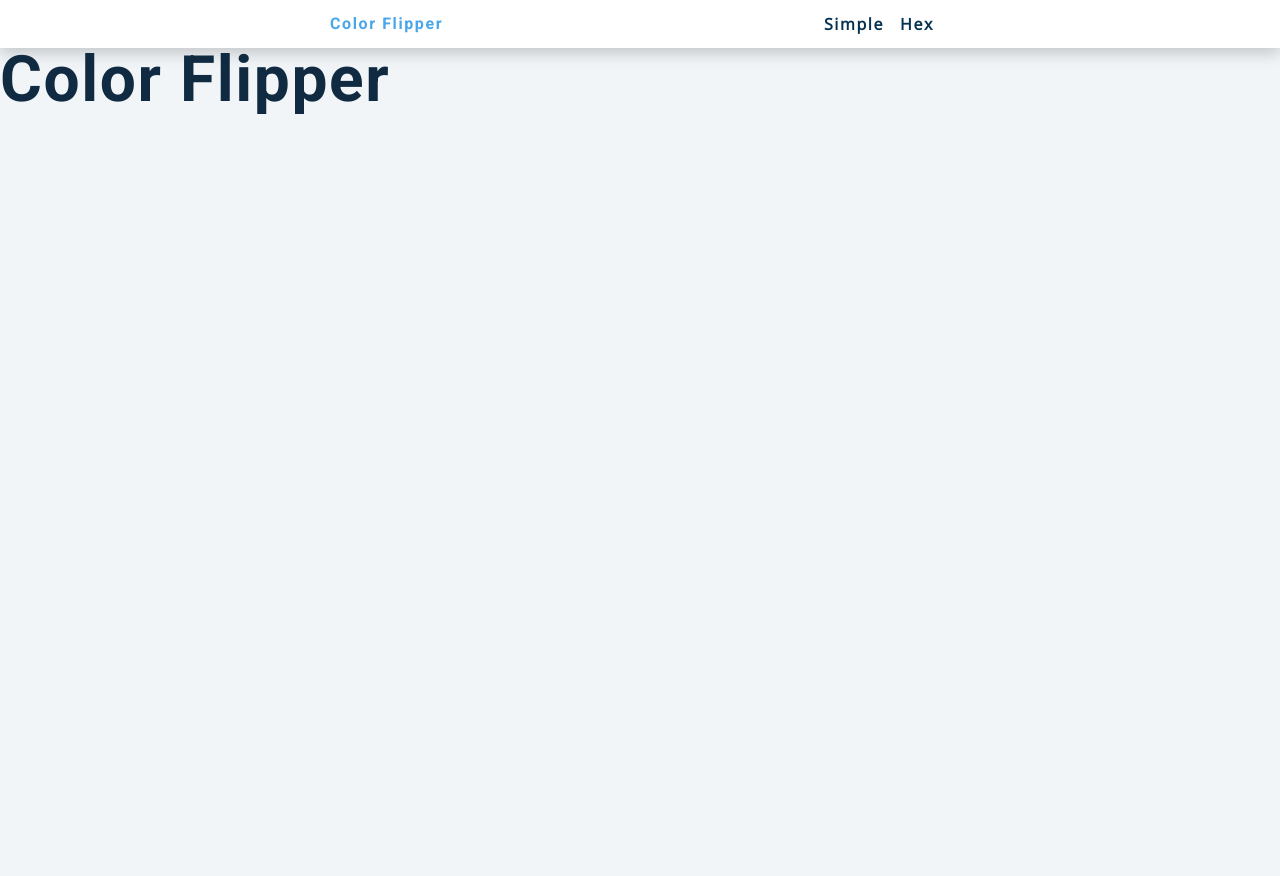
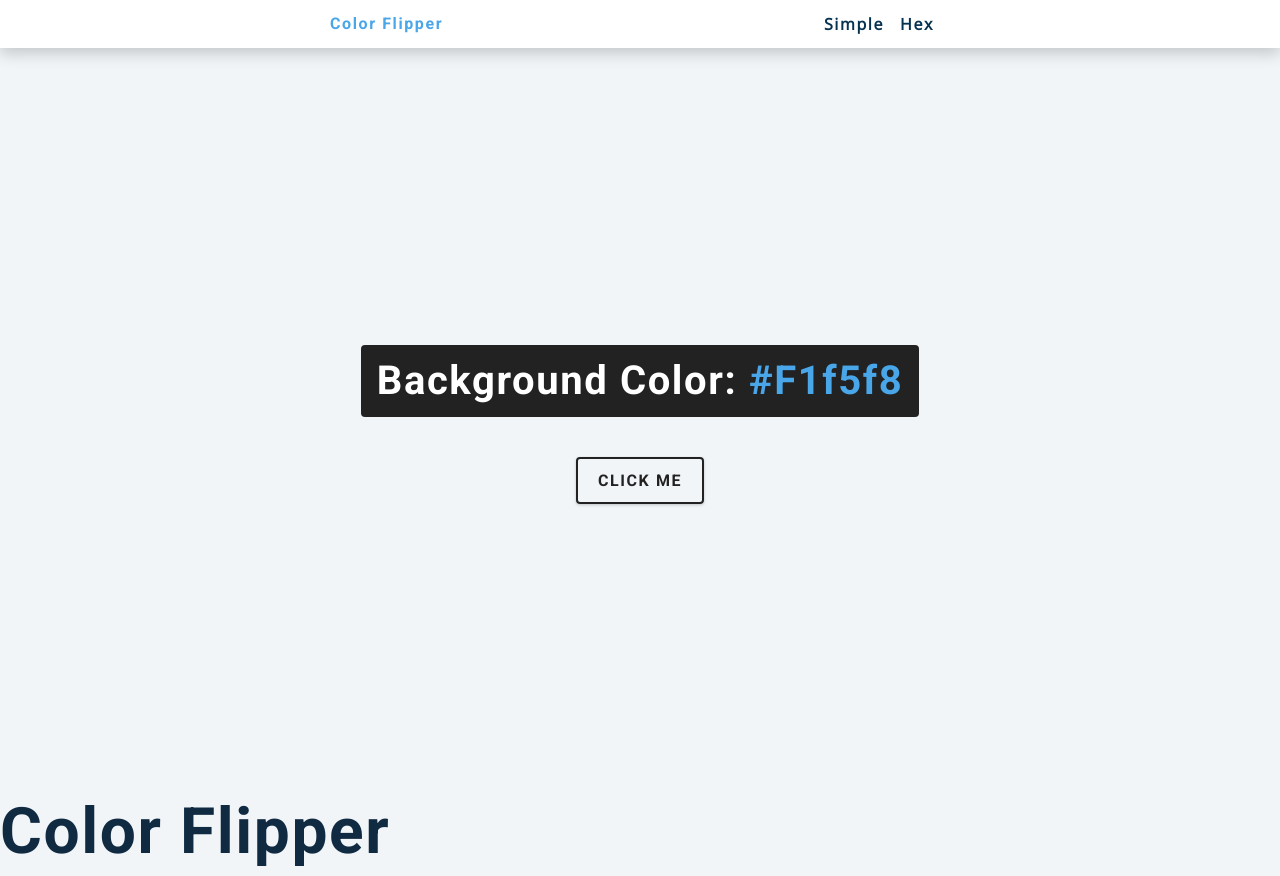
Before and after one commit to mkswagger/colour_flipper_js, a plain HTML site: page color_flipper/index.html in a window 1280 px wide. Before the commit the page ends 800 px from the top, so only its background shows below. Drawn offline with nearby package versions, Linux system fonts and the light colour scheme.

Commit message:
button added

```diff
--- a/color_flipper/app.js
+++ b/color_flipper/app.js
@@ -1 +1,7 @@
 const colors = ["green", "red", "rgba(133,122,200)", "#f15025"];
+const btn=document.getElementById("btn");
+const color = document.querySelector(".color");
+
+btn.addEventListener("click",function(){
+
+})
--- a/color_flipper/index.html
+++ b/color_flipper/index.html
@@ -21,6 +21,12 @@
           </li>
         </ul>      </div>
     </nav>
+    <main>
+      <div class="container">
+        <h2>Background Color: <span class="color">#f1f5f8</span></h2>
+        <button class="btn btn-hero" id="btn">click me</button>
+      </div>
+    </main>
     <h1>color flipper</h1>
     <!-- javascript -->
     <script src="app.js"></script>
```
